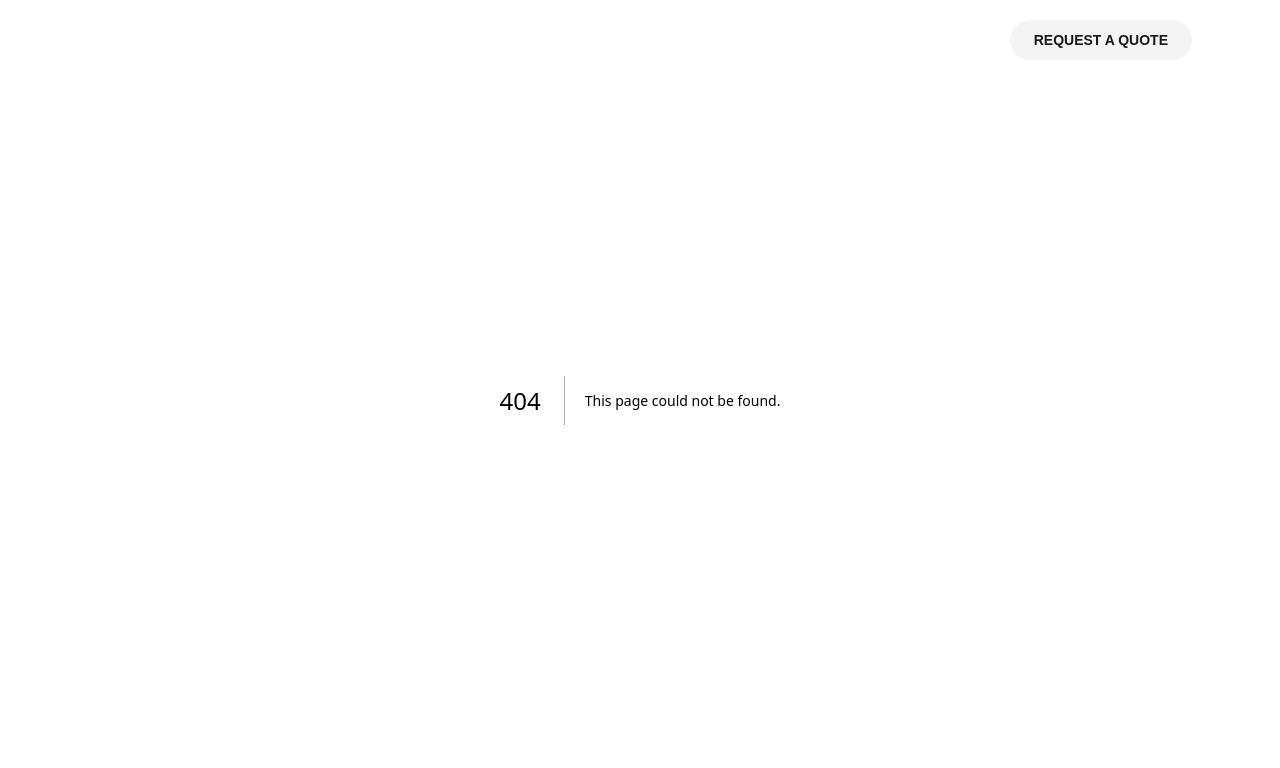
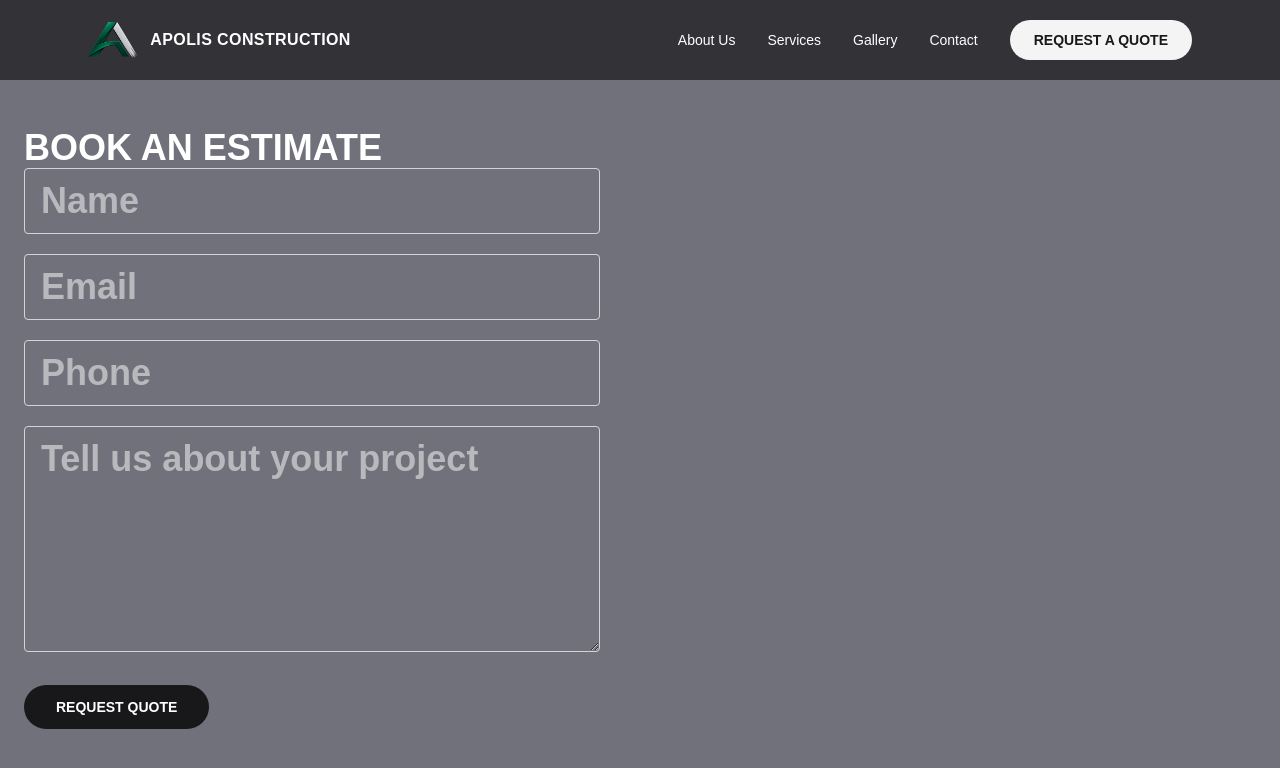
Before and after one commit to EfrenApolinar/apolis-construction, a Next.js app: page /quotes in a window 1280 px wide. Before the commit this address had no page. Shown: the top 768 px of the page. Built offline with nearby package versions, Linux system fonts and the light colour scheme.

Commit message:
Quote Request Page
Updated the request page to have a submission form for the Request a quote page

```diff
--- a/app/page.tsx
+++ b/app/page.tsx
@@ -22,11 +22,12 @@ export default function Home(){
               Two Decades of Building Trust Across Los Angeles and the South Bay
             </p>
 
+            {/*
             <a href="#contact"
             className = "inline-block mt-10 bg-zinc-100 hover:bg-white text-zinc-900 font-semibold text-sm tracking-wide uppercase px-10 py-4 rounded-full transition-colors"
             >
               Get Started
-            </a>
+            </a>*/}
             </div>
         </section>
     </main>
--- /dev/null
+++ b/app/quotes/page.tsx
@@ -0,0 +1,13 @@
+import QuoteForm from "@/components/QuoteForm";
+
+export default function Quote(){
+    return (
+        <main className="min-h-screen bg-zinc-500 pt-32 px-6">
+            <h1 className="text-4xl font-bold text-white uppercase">
+                Book an Estimate
+                <QuoteForm/>
+            </h1>
+
+        </main>
+    );
+}
--- /dev/null
+++ b/components/QuoteForm.tsx
@@ -0,0 +1,75 @@
+"use client";
+
+import { stat } from "fs";
+import { useState } from "react";
+
+export default function QuoteForm(){
+    const [name, setName] = useState("");
+    const [email, setEmail]= useState("");
+    const [phone, setPhone]= useState("");
+    const [message, setMessage] = useState("");
+    const [status, setStatus] = useState<"idle"|"sending"|"success"|"error">("idle");
+
+    async function handleSubmit(e: React.SubmitEvent<HTMLFormElement>){
+        e.preventDefault();
+        setStatus("sending");
+        console.log({name,email, phone, message });
+        setStatus("success");
+
+    }
+
+    if (status === "success"){
+        return(
+            <p className="text-lg font-semibold">
+                Thanks - we got your request and will reach out soon.
+            </p>
+        );
+    }
+/* this is the submit form  */
+    return (
+        <form onSubmit = {handleSubmit} className = "space-y-5 max-w-xl">
+            <input
+            type = "text"
+            placeholder ="Name"
+            value={name}
+            onChange = {(e) => setName(e.target.value)}
+            required
+            className = "w-full border border-zinc-300 rounded px-4 py-3"
+            />
+
+            <input
+            type="email"
+            placeholder ="Email"
+            value ={email}
+            onChange ={(e) => setEmail(e.target.value)}
+            className="w-full border border-zinc-300 rounded px-4 py-3"
+            />
+
+            <input
+            type="tel"
+            placeholder = "Phone"
+            value = {phone}
+            onChange ={(e) => setPhone(e.target.value)}
+            className="w-full border border-zinc-300 rounded px-4 py-3"
+            required
+            />
+
+            <textarea
+            placeholder = "Tell us about your project"
+            value = {message}
+            onChange = {(e)=> setMessage(e.target.value)}
+            required
+            rows ={5}
+            className="w-full border border-zinc-300 rounded px-4 py-3"
+            />
+
+            <button
+            type = "submit"
+            disabled ={status ==="sending"}
+            className="bg-zinc-900 hover;bg-zinc-700 text-white font-semibold uppercase text-sm px-8 py-3 rounded-full transition-colors disabled:opacity-50"
+            >
+                {status === "sending"? "Sending..." : "Request Quote"}
+            </button>
+        </form>
+    );
+}
--- a/components/header.tsx
+++ b/components/header.tsx
@@ -4,14 +4,16 @@ const navLinks = [
     {label: "About Us", href:"/about"},
     {label: "Services", href:"/services"},
     {label: "Gallery", href:"/gallery"},
-    {label: "Contact", href:"/contact"}
+    {label: "Contact", href:"/contact"},
+
 ];
 
 export default function Header(){
     return (
-        <header className =" fixed top-0 left-0 w-full z-50">
+        <header className =" fixed top-0 left-0 w-full z-50 bg-zinc-950/60 backdrop-blur-md">
             <div className = "max-w-6xl mx-auto px-6 py-5 flex items-center justify-between">
-                <Link href = "/" className ="text-white font-extrabold uppercase tracking-wide">
+                <Link href = "/" className ="flex items-center gap-3 text-white font-extrabold uppercase tracking-wide">
+                <img src="/Apolis-logo.png" alt ="Apolis Construction logo" className="h-9 w-auto"/>
                 Apolis Construction
                 </Link>
                 <nav className= "hidden md:flex items-center gap-8">
@@ -19,12 +21,12 @@ export default function Header(){
                         <Link
                         key ={link.href}
                         href ={link.href}
-                        className = "text-sm text-white hover:text-zinc-300 transition-colors">
+                        className = "text-sm text-white hover:text-black transition-colors">
                             {link.label}
                         </Link>
                     ))}
                     <Link
-                    href="/contact"
+                    href="/quotes"
                     className="bg-zinc-100 hover:bg-white text-zinc-900 text-sm font-semibold uppercase px-6 py-2.5 rounded-full transition-colors">
                         Request a Quote
                     </Link>
```
Also changed, not shown: app/services/page.tsx (+4 -4 lines), public/Apolis-logo.PNG (added).
